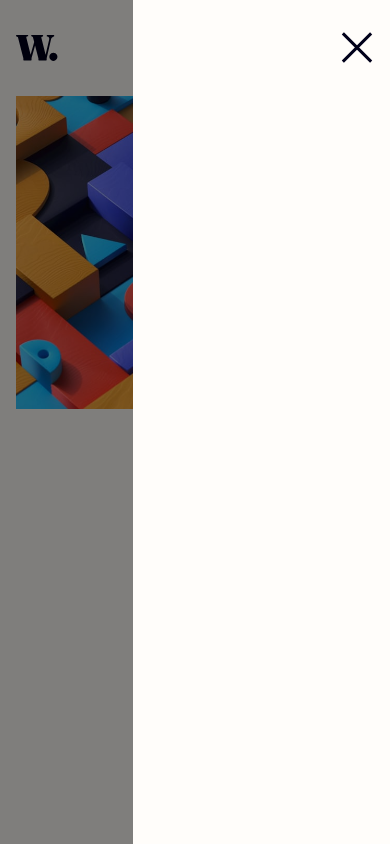
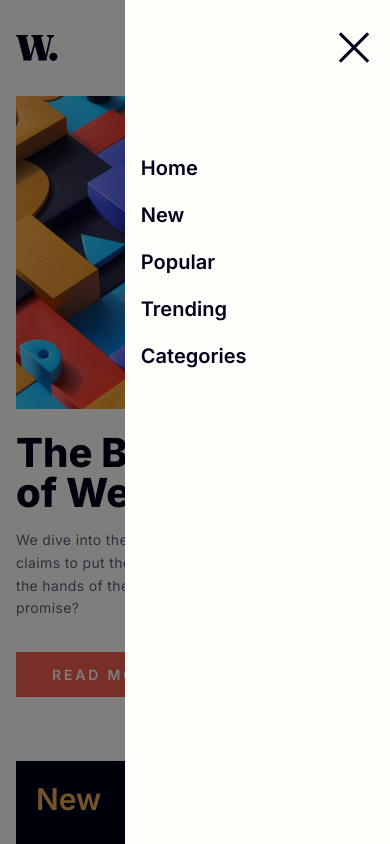
Before and after one commit to sjohnston82/news-homepage, a Next.js app: page / in a window 390 px wide. Both pictures are taken after a click on the picture 354 px from the left and 46 px from the top of the page. Shown: the top 844 px of the page. Built offline with nearby package versions, Linux system fonts and the light colour scheme.

Commit message:
continued mobile styling

```diff
--- /dev/null
+++ b/src/app/_components/HR.tsx
@@ -0,0 +1,7 @@
+import React from "react";
+
+const HR = () => {
+  return <div className="h-[1px] border-t opacity-50 my-6 border-dark-grayish-blue w-full"></div>;
+};
+
+export default HR;
--- /dev/null
+++ b/src/app/_components/HeadlineGroup.tsx
@@ -0,0 +1,19 @@
+import React from "react";
+
+type HeadlineGroupProps = {
+  headline: string;
+  description: string;
+};
+
+const HeadlineGroup = ({ headline, description }: HeadlineGroupProps) => {
+  return (
+    <div className="">
+      <h1 className="text-grayish-blue text-[1.28rem] font-bold mb-1">{headline}</h1>
+      <p className="text-dark-grayish-blue leading-relaxed text-[0.95rem]">
+        {description}
+      </p>
+    </div>
+  );
+};
+
+export default HeadlineGroup;
--- /dev/null
+++ b/src/app/_components/MainHeading.tsx
@@ -0,0 +1,11 @@
+import React from "react";
+
+const MainHeading = () => {
+  return (
+    <h1 className="mt-6 font-extrabold text-very-dark-blue text-[2.5rem] leading-10">
+      The Bright Future of Web 3.0?
+    </h1>
+  );
+};
+
+export default MainHeading;
--- /dev/null
+++ b/src/app/_components/NewHeadlinesContainer.tsx
@@ -0,0 +1,18 @@
+import React from 'react'
+import HeadlineGroup from './HeadlineGroup'
+import HR from './HR'
+
+const NewHeadlinesContainer = () => {
+  return (
+    <div className="bg-very-dark-blue w-full h-full my-16 p-5">
+      <h1 className="text-soft-orange font-semibold text-3xl mb-7">New</h1>
+      <HeadlineGroup headline='Hydrogen VS Electric Cars' description='Will hydrogen-fueled cars ever catch up to EVs?' />
+      <HR />
+      <HeadlineGroup headline='The Downsides of AI Artistry' description='What are the possible adverse effects of on-demand AI image generation?' />
+      <HR />
+      <HeadlineGroup headline='Is VC Funding Drying Up?' description='Private funding by VC firms is down 50% YOY.  We take a look at what that means.' />
+    </div>
+  )
+}
+
+export default NewHeadlinesContainer
--- /dev/null
+++ b/src/app/_components/ReadMoreButton.tsx
@@ -0,0 +1,9 @@
+import React from 'react'
+
+const ReadMoreButton = () => {
+  return (
+    <button className="bg-soft-red px-9 py-3 text-[14px] font-semibold tracking-[0.2em] text-off-white">READ MORE</button>
+  )
+}
+
+export default ReadMoreButton
--- /dev/null
+++ b/src/app/_components/SubHeading.tsx
@@ -0,0 +1,9 @@
+import React from 'react'
+
+const SubHeading = () => {
+  return (
+    <p className="pb-8 pt-4 text-[14px] leading-relaxed text-dark-grayish-blue tracking-wide">We dive into the next evolution of the web that claims to put the power of the platforms back into the hands of the people.  But is it really fulfilling its promise?</p>
+  )
+}
+
+export default SubHeading
--- a/src/app/_components/nav/MobileMenu.tsx
+++ b/src/app/_components/nav/MobileMenu.tsx
@@ -14,7 +14,7 @@ type NavbarProps = {
 
 const MobileMenu = ({ isOpen, setIsOpen }: NavbarProps) => {
   return (
-    <div className="  h-24  w-full flex justify-end">
+    <div className=" h-24  w-full flex justify-end">
       {!isOpen ? (
         <Image
           src={MenuIcon}
--- a/src/app/_components/nav/Navbar.tsx
+++ b/src/app/_components/nav/Navbar.tsx
@@ -11,7 +11,7 @@ type NavbarProps = {
 
 const Navbar = ({ isOpen, setIsOpen }: NavbarProps) => {
   return (
-    <div className="h-24 flex items-center  justify-between w-full">
+    <div className="h-24 flex items-center justify-between w-full">
       <div className="relative">
       <Image src={Logo} alt="Logo" className="w-12" />
 
--- a/src/app/_components/nav/SideInMenu.tsx
+++ b/src/app/_components/nav/SideInMenu.tsx
@@ -1,5 +1,5 @@
 import React from "react";
-import { motion } from "framer-motion";
+import { motion, AnimatePresence } from "framer-motion";
 import MenuClose from "../../../../public/images/icon-menu-close.svg";
 import Image from "next/image";
 
@@ -10,18 +10,20 @@ type NavbarProps = {
 
 const SideInMenu = ({ isOpen, setIsOpen }: NavbarProps) => {
   return (
+    <div className="w-full flex">
+      <div
+        onClick={() => setIsOpen(false)}
+        className="bg-black w-full relative h-screen -mt-10 opacity-50"
+      ></div>
+      <AnimatePresence>
+        {isOpen && (
           <motion.div
-      // initial={{ x: 1000, opacity: 0 }}
-      // animate={{ x: 0, opacity: 1 }}
-      // transition={{ duration: 0.5 }}
-      className="w-full flex  absolute "
-    >
-      <div className="bg-black w-full relative h-screen -mt-10 opacity-50"></div>
-      <motion.div
-        initial={{ x: 1000, opacity: 0 }}
+            initial={{ x: 1000 }}
             animate={{ x: 0, opacity: 1 }}
-        transition={{ duration: 0.5 }}
-        className="bg-off-white w-2/3 absolute h-[110vh] left-[34%] top-0 z-40  -mt-12"
+            exit={{ x: 1000, opacity: 0 }}
+            transition={{ duration: 0.3 }}
+            key={"menu"}
+            className="bg-off-white w-[68%] absolute h-[110vh] left-[32%] top-0 z-40  -mt-12"
           >
             <div className="flex justify-end mt-10 mr-5">
               <Image
@@ -30,8 +32,29 @@ const SideInMenu = ({ isOpen, setIsOpen }: NavbarProps) => {
                 onClick={() => setIsOpen(!isOpen)}
               />
             </div>
+            <div className="pl-4 mt-[90px]">
+              <ul className="flex flex-col gap-[17px] ">
+                <li className="text-[20px]  text-very-dark-blue font-[600] ">
+                  Home
+                </li>
+                <li className="text-[20px]  text-very-dark-blue font-[600]">
+                  New
+                </li>
+                <li className="text-[20px]  text-very-dark-blue font-[600]">
+                  Popular
+                </li>
+                <li className="text-[20px]  text-very-dark-blue font-[600]">
+                  Trending
+                </li>
+                <li className="text-[20px]  text-very-dark-blue font-[600]">
+                  Categories
+                </li>
+              </ul>
+            </div>
           </motion.div>
-    </motion.div>
+        )}
+      </AnimatePresence>
+    </div>
   );
 };
 
--- a/src/app/layout.tsx
+++ b/src/app/layout.tsx
@@ -2,7 +2,10 @@ import "./globals.css";
 import type { Metadata } from "next";
 import { Inter } from "next/font/google";
 
-const inter = Inter({ subsets: ["latin"], weight: ["400", "700", "800"] });
+const inter = Inter({
+  subsets: ["latin"],
+  weight: ["400", "500", "600", "700", "800"],
+});
 
 export const metadata: Metadata = {
   title: "News Homepage",
--- a/src/app/page.tsx
+++ b/src/app/page.tsx
@@ -5,17 +5,21 @@ import Navbar from "./_components/nav/Navbar";
 import MobileImage from "../../public/images/image-web-3-mobile.jpg";
 import React, { useState } from "react";
 import { cn } from "./utils";
+import MainHeading from "./_components/MainHeading";
+import SubHeading from "./_components/SubHeading";
+import ReadMoreButton from "./_components/ReadMoreButton";
+import NewHeadlinesContainer from "./_components/NewHeadlinesContainer";
 
 export default function Home() {
   const [isOpen, setIsOpen] = useState(false);
   return (
-    <main
-      className={cn("bg-off-white w-screen min-h-screen px-4 ", {
-        "backdrop-brightness-50": isOpen,
-      })}
-    >
+    <main className="bg-off-white w-screen min-h-screen px-4 ">
       <Navbar isOpen={isOpen} setIsOpen={setIsOpen} />
       <Image src={MobileImage} alt="main mobile image" />
+      <MainHeading />
+      <SubHeading />
+      <ReadMoreButton />
+      <NewHeadlinesContainer />
     </main>
   );
 }
```
Lines whose indentation alone changed are shown as unchanged.
